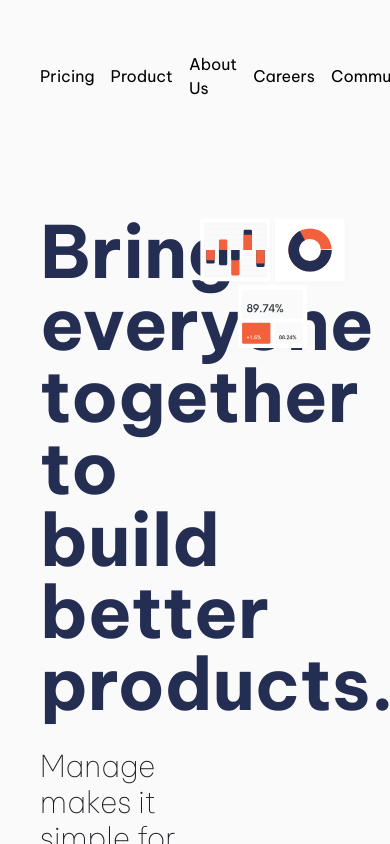
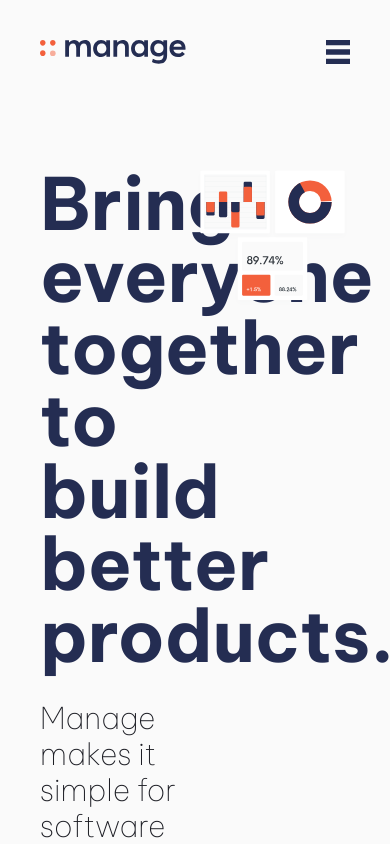
Before and after one commit to Najmaldin-ishag/manage-landing-page, a React (Vite) app: page / in a window 390 px wide. Shown: the top 844 px of the page. Built offline with nearby package versions, Linux system fonts and the light colour scheme.

Commit message:
added mobile navigation

```diff
--- a/src/Sections/Footer.jsx
+++ b/src/Sections/Footer.jsx
@@ -12,7 +12,7 @@ const Footer = () => {
           </a>
           <div className="flex gap-4 mt-10">
             {FooterIcons.map((link) => (
-              <img src={link.iconPath} />
+              <img key={link.id} src={link.iconPath} />
             ))}
           </div>
         </div>
@@ -57,7 +57,7 @@ const Footer = () => {
           </form>
 
           <p className="text-white text-sm mt-8">
-            copyright {date} Designed by Front-end Mentor, Developed by
+            Copyright {date} Designed by Front-end Mentor, Developed by
             Najmaldin Ishag
           </p>
         </div>
--- a/src/Sections/NavBar.jsx
+++ b/src/Sections/NavBar.jsx
@@ -5,7 +5,7 @@ const NavBar = () => {
   return (
     <header className="mt-[2.5rem]! section-padding container ">
       <nav className="flex justify-between items-center">
-        <div>
+        <div className="flex w-full justify-between ">
           <a href="/">
             <img
               src="/images/logo.svg"
@@ -13,9 +13,16 @@ const NavBar = () => {
               className="logo cursor-pointer"
             />
           </a>
+          <button className="lg:hidden max-sm:block ml-auto ">
+            <img
+              src="/images/icon-hamburger.svg"
+              className="h-6 w-6  "
+              alt="hamburger-icon"
+            />
+          </button>
         </div>
 
-        <div>
+        <div className="max-sm:hidden">
           <ul className="flex justify-between items-center gap-4">
             {NavLinks.map((link) => (
               <li key={link.id}>
@@ -27,7 +34,9 @@ const NavBar = () => {
           </ul>
         </div>
 
-        <Button className="btn bg-primary-bright-red">Get Started</Button>
+        <Button className="btn max-sm:hidden bg-primary-bright-red">
+          Get Started
+        </Button>
       </nav>
     </header>
   );
```
